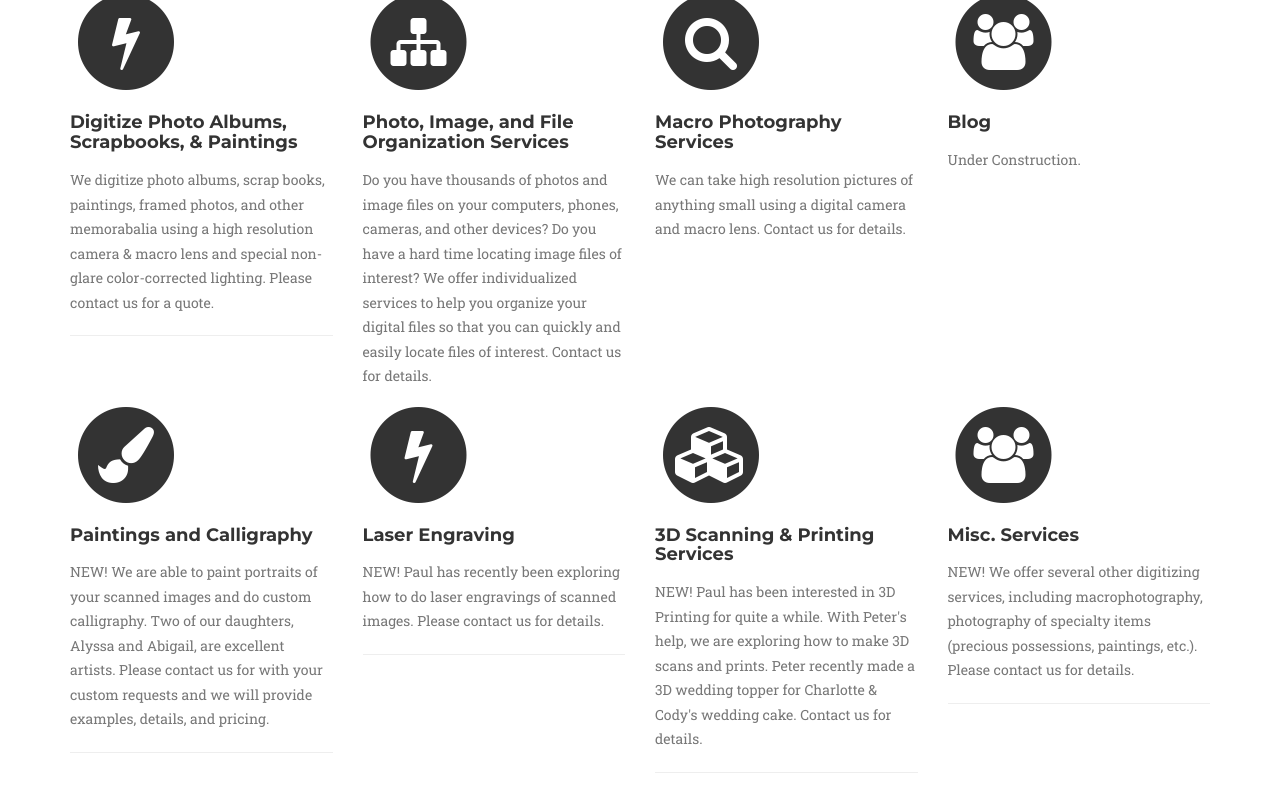
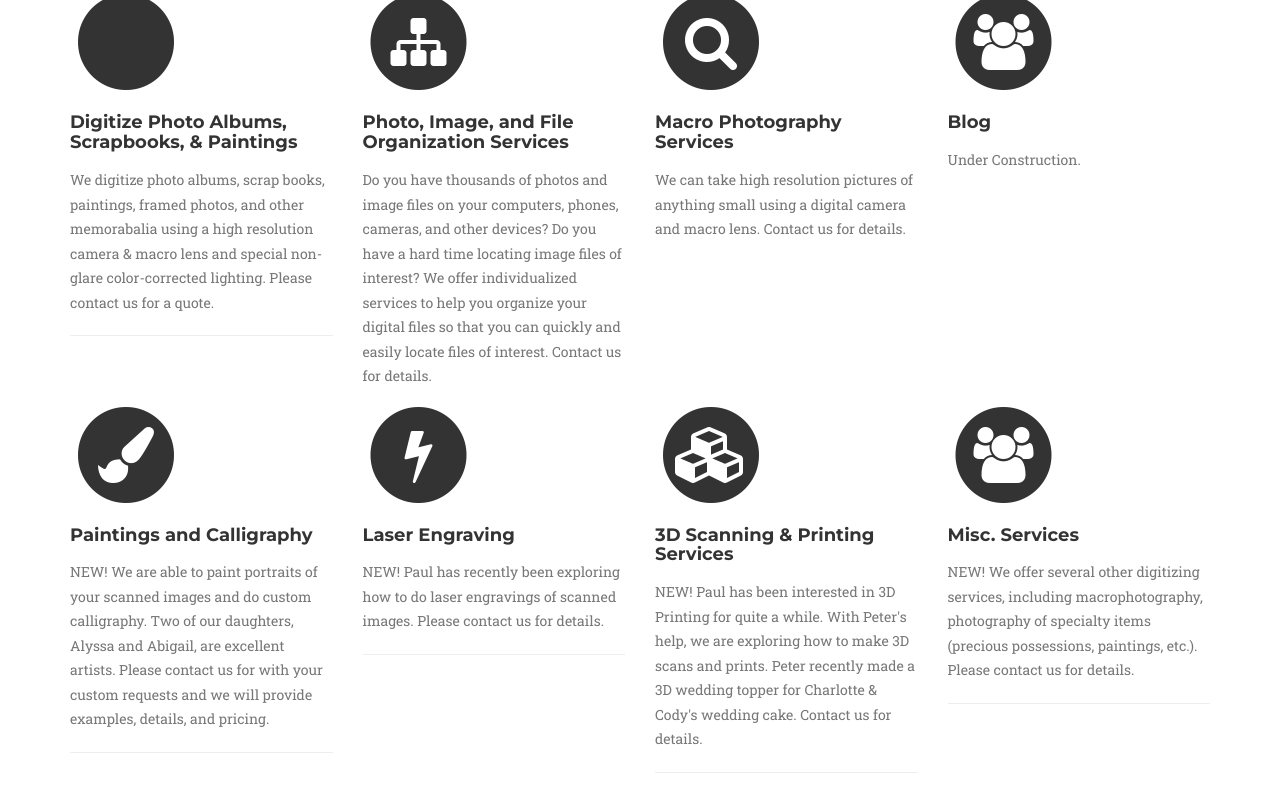
Before and after one commit to pandapix/pandapix.github.io, a website: page index.html in a window 1280 px wide. Shown: the part 2233-3019 px from the top of the page. Drawn offline with nearby package versions, Linux system fonts and the light colour scheme; a web font is replaced by a local one.

Commit message:
Update index.html

```diff
--- a/index.html
+++ b/index.html
@@ -159,7 +159,7 @@
 		    <div class="col-md-3">
                     <span class="fa-stack fa-4x">
                         <i class="fa fa-circle fa-stack-2x "></i>
-                        <i class="fa fa-bolt fa-stack-1x fa-inverse"></i>
+                        <i class="fa fa-book-open fa-stack-1x fa-inverse"></i>
                     </span>
                     <h4 class="service-heading">Digitize Photo Albums, Scrapbooks, & Paintings</h4>
                     <p class="text-muted">We digitize photo albums, scrap books, paintings, framed photos, and other memorabalia using a high resolution camera & macro lens and special non-glare color-corrected lighting.  Please contact us for a quote. </p>
```
